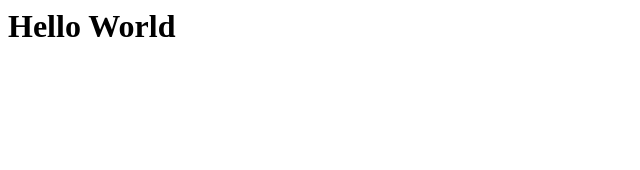
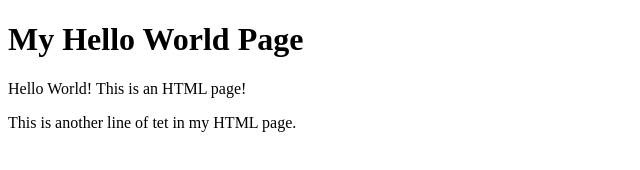
Before and after one commit to Skyturtl/MealPlan, a plain HTML site: page index.html in a window 1280 px wide. Shown: the whole page, without its empty margins (0-640 px from the left). Drawn offline with Linux system fonts and the light colour scheme.

Commit message:
Add files via upload

```diff
--- a/index.html
+++ b/index.html
@@ -1 +1,13 @@
-<h1> Hello World </h1>
+<!DOCTYPE html>
+<html>
+    <head>
+        <title>Hello World</title>
+    </head>
+    <body>
+        <h1>My Hello World Page</h1>
+
+        <p>Hello World! This is an HTML page!</p>
+
+        <p>This is another line of tet in my HTML page.</p>
+    </body>
+</html>
```
